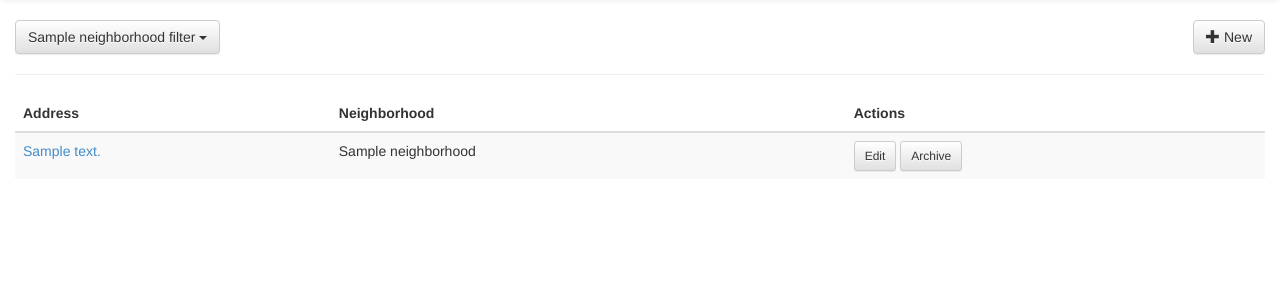
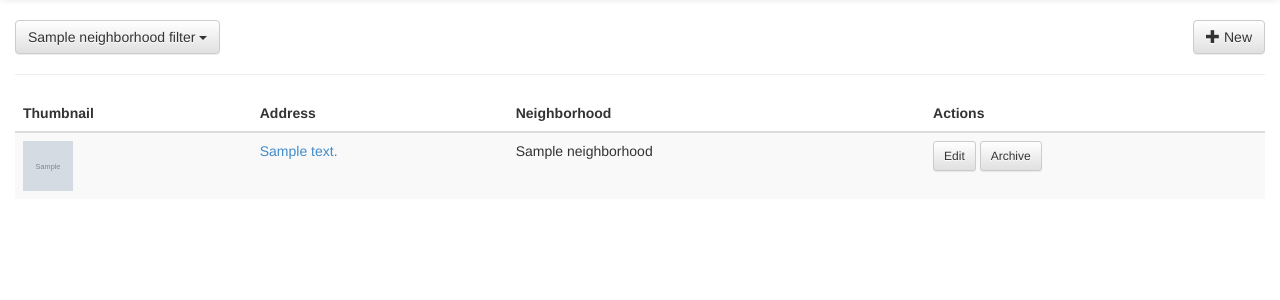
Before and after one commit to codeyoungstown/yndc-board-up, a Django app: template yndc/apps/board/templates/board/list.html in a window 1280 px wide. Shown: the part 62-362 px from the top of the page. Run offline with Django 3.2, Linux system fonts and the light colour scheme; the template is opened without the code that fills it: most values are stand-ins (such as "Sample title", 1, 10 or a date in 2020); grey boxes marked "Sample" are stand-in pictures; some libraries are stand-ins or nearby versions.

Commit message:
Thumbnail in list view. Force 50x50 for now.

```diff
--- a/yndc/apps/board/templates/board/list.html
+++ b/yndc/apps/board/templates/board/list.html
@@ -22,6 +22,9 @@
         <table class="table table-striped">
             <thead>
               <tr>
+                {% if not is_mobile %}
+                <th>Thumbnail</th>
+                {% endif %}
                 <th>Address</th>
                 {% if not is_mobile %}
                 <th>Neighborhood</th>
@@ -32,6 +35,9 @@
             <tbody>
               {% for house in houses %}
               <tr>
+                {% if not is_mobile %}
+                <td><a href="{% url 'house' house.slug %}"><img src="{{ house.photo.url }}" height="50" width="50"></a></td>
+                {% endif %}
                 <td>
                     <a href="{% url 'house' house.slug %}">{{ house.address }}</a>
                 </td>
```
